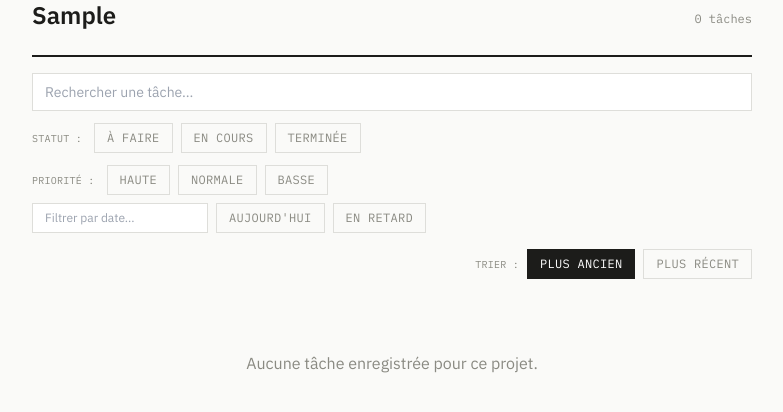
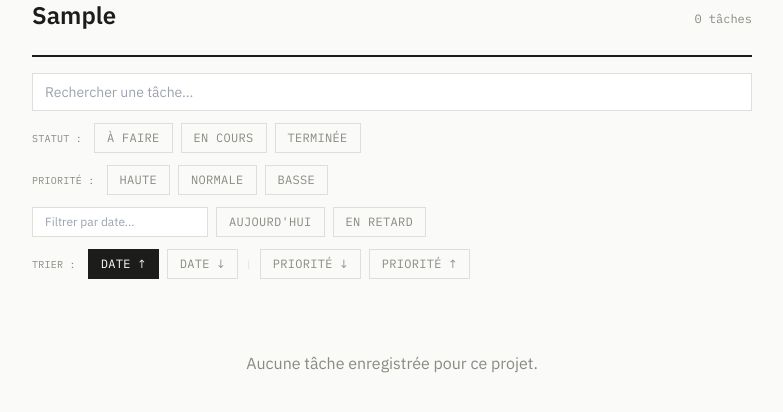
Before and after one commit to Azertgc/Novatask, a Django app: page /tache/1/liste/ in a window 1280 px wide. Shown: the part 135-547 px from the top of the page, without its empty margins (248-1031 px from the left). Run offline with Django 5.2, Linux system fonts and the light colour scheme; a user stored in the database is signed in; tables that the repository leaves empty hold one stand-in row (values such as "Sample post"); data that the repository does not hold is empty; some libraries are stand-ins or nearby versions.

Commit message:
filtre ajouter

```diff
--- a/novatask/views.py
+++ b/novatask/views.py
@@ -107,15 +107,27 @@
         maintenant = timezone.localtime()
         taches = [t for t in taches if t.statut != 'terminee' and maintenant >= t.datetime_fin]
 
-    # --- TRI ---
+    # ======================================================
+    # TRI (19.7 + 19.8)
+    # ======================================================
+    # Ordre de poids pour la priorité : plus le nombre est élevé, plus
+    # la priorité est importante. Nécessaire car un tri alphabétique
+    # classerait "haute" avant "normale" à tort.
+    ORDRE_PRIORITE = {'basse': 0, 'normale': 1, 'haute': 2}
+
     tri = request.GET.get('tri', 'date_asc')
-    taches = list(taches)  # uniformise en liste pour trier, que ce soit déjà une liste ou un queryset
+    taches = list(taches)
 
     if tri == 'date_desc':
         taches.sort(key=lambda t: (t.date_realisation, t.heure_debut), reverse=True)
+    elif tri == 'priorite_desc':
+        # Haute priorité en premier
+        taches.sort(key=lambda t: ORDRE_PRIORITE.get(t.priorite, 0), reverse=True)
+    elif tri == 'priorite_asc':
+        # Basse priorité en premier
+        taches.sort(key=lambda t: ORDRE_PRIORITE.get(t.priorite, 0))
     else:  # date_asc par défaut
         taches.sort(key=lambda t: (t.date_realisation, t.heure_debut))
-
     return render(request, 'projets/liste_tache.html', {
         'projet': projetPer,
         'taches': taches,
@@ -126,6 +138,8 @@
         'aujourd_hui_seulement': aujourd_hui_seulement,
         'en_retard_seulement': en_retard_seulement,
         'tri': tri,
+        'statuts_disponibles': [('a_faire', 'À faire'), ('en_cours', 'En cours'), ('terminee', 'Terminée')],
+        'priorites_disponibles': [('haute', 'Haute'), ('normale', 'Normale'), ('basse', 'Basse')],
     })
 #--------------------------------------------------------------------------------------------------------------------
 #--------------------------------------------------------------------------------------------------------------------
--- a/templates/projets/liste_tache.html
+++ b/templates/projets/liste_tache.html
@@ -13,6 +13,20 @@
         body { font-family: 'IBM Plex Sans', sans-serif; }
         .mono { font-family: 'IBM Plex Mono', monospace; }
     </style>
+    <script>
+    function trierPar(valeur) {
+        document.getElementById('tri-input').value = valeur;
+        document.getElementById('filtres-form').submit();
+    }
+
+    flatpickr('#filtre-date', {
+        dateFormat: 'Y-m-d',
+        allowInput: false,
+        onChange: function(selectedDates, dateStr) {
+            document.getElementById('filtres-form').submit();
+        }
+    });
+    </script>
 </head>
 
 <body class="bg-[#FAFAF8] text-[#1C1C1A] min-h-screen">
@@ -49,124 +63,102 @@
             </p>
         </div>
 
-        <!-- RECHERCHE -->
-        <form method="GET" class="flex-1 min-w-[180px] mt-4">
-            <input type="text" name="q" value="{{ recherche }}"
-                placeholder="Rechercher une tâche..."
-                class="w-full border border-[#DEDEDA] bg-white px-3 py-2 text-sm text-[#1C1C1A] focus:outline-none focus:border-[#1C1C1A]">
-        </form>
+        <form method="GET" id="filtres-form" class="mt-4 space-y-3">
 
-<!-- FILTRES STATUT + PRIORITE (multi-sélection, style carré) -->
-<form method="GET" class="mt-3 space-y-3">
-    {% if recherche %}<input type="hidden" name="q" value="{{ recherche }}">{% endif %}
-    {% if date_filtre %}<input type="hidden" name="date" value="{{ date_filtre }}">{% endif %}
-    {% if aujourd_hui_seulement %}<input type="hidden" name="aujourdhui" value="1">{% endif %}
-    {% if en_retard_seulement %}<input type="hidden" name="retard" value="1">{% endif %}
+    <!-- RECHERCHE -->
+    <input type="text" name="q" value="{{ recherche }}"
+        placeholder="Rechercher une tâche..."
+        class="w-full border border-[#DEDEDA] bg-white px-3 py-2 text-sm text-[#1C1C1A] focus:outline-none focus:border-[#1C1C1A]">
 
+    <!-- STATUT -->
     <div class="flex flex-wrap items-center gap-2">
         <span class="mono text-[10px] uppercase text-[#8A8A82] tracking-wide mr-1">Statut :</span>
+        {% for valeur, libelle in statuts_disponibles %}
+        <label>
+            <input type="checkbox" name="statut" value="{{ valeur }}" class="peer sr-only"
+                   {% if valeur in statuts_filtre %}checked{% endif %}
+                   onchange="document.getElementById('filtres-form').submit()">
+            <div class="mono text-xs uppercase tracking-wide px-3 py-1.5 border border-[#DEDEDA] text-[#8A8A82] cursor-pointer hover:border-[#1C1C1A] hover:text-[#1C1C1A] peer-checked:bg-[#1C1C1A] peer-checked:text-white peer-checked:border-[#1C1C1A] transition-colors">
+                {{ libelle }}
+            </div>
+        </label>
+        {% endfor %}
+    </div>
+
+    <!-- PRIORITE -->
+    <div class="flex flex-wrap items-center gap-2">
+        <span class="mono text-[10px] uppercase text-[#8A8A82] tracking-wide mr-1">Priorité :</span>
+        {% for valeur, libelle in priorites_disponibles %}
+        <label>
+            <input type="checkbox" name="priorite" value="{{ valeur }}" class="peer sr-only"
+                   {% if valeur in priorites_filtre %}checked{% endif %}
+                   onchange="document.getElementById('filtres-form').submit()">
+            <div class="mono text-xs uppercase tracking-wide px-3 py-1.5 border border-[#DEDEDA] text-[#8A8A82] cursor-pointer hover:border-[#1C1C1A] hover:text-[#1C1C1A] peer-checked:bg-[#1C1C1A] peer-checked:text-white peer-checked:border-[#1C1C1A] transition-colors">
+                {{ libelle }}
+            </div>
+        </label>
+        {% endfor %}
+    </div>
+
+    <!-- DATE + RACCOURCIS -->
+    <div class="flex flex-wrap items-center gap-2">
+        <input type="text" id="filtre-date" name="date" value="{{ date_filtre }}"
+            placeholder="Filtrer par date..."
+            class="border border-[#DEDEDA] bg-white px-3 py-1.5 text-xs text-[#1C1C1A] focus:outline-none focus:border-[#1C1C1A] w-44">
 
         <label>
-            <input type="checkbox" name="statut" value="a_faire" class="peer sr-only"
-                   {% if 'a_faire' in statuts_filtre %}checked{% endif %}
-                   onchange="this.form.submit()">
+            <input type="checkbox" name="aujourdhui" value="1" class="peer sr-only"
+                   {% if aujourd_hui_seulement %}checked{% endif %}
+                   onchange="document.getElementById('filtres-form').submit()">
             <div class="mono text-xs uppercase tracking-wide px-3 py-1.5 border border-[#DEDEDA] text-[#8A8A82] cursor-pointer hover:border-[#1C1C1A] hover:text-[#1C1C1A] peer-checked:bg-[#1C1C1A] peer-checked:text-white peer-checked:border-[#1C1C1A] transition-colors">
-                À faire
+                Aujourd'hui
             </div>
         </label>
 
         <label>
-            <input type="checkbox" name="statut" value="en_cours" class="peer sr-only"
-                   {% if 'en_cours' in statuts_filtre %}checked{% endif %}
-                   onchange="this.form.submit()">
-            <div class="mono text-xs uppercase tracking-wide px-3 py-1.5 border border-[#DEDEDA] text-[#8A8A82] cursor-pointer hover:border-[#1C1C1A] hover:text-[#1C1C1A] peer-checked:bg-[#1C1C1A] peer-checked:text-white peer-checked:border-[#1C1C1A] transition-colors">
-                En cours
-            </div>
-        </label>
-
-        <label>
-            <input type="checkbox" name="statut" value="terminee" class="peer sr-only"
-                   {% if 'terminee' in statuts_filtre %}checked{% endif %}
-                   onchange="this.form.submit()">
-            <div class="mono text-xs uppercase tracking-wide px-3 py-1.5 border border-[#DEDEDA] text-[#8A8A82] cursor-pointer hover:border-[#1C1C1A] hover:text-[#1C1C1A] peer-checked:bg-[#1C1C1A] peer-checked:text-white peer-checked:border-[#1C1C1A] transition-colors">
-                Terminée
+            <input type="checkbox" name="retard" value="1" class="peer sr-only"
+                   {% if en_retard_seulement %}checked{% endif %}
+                   onchange="document.getElementById('filtres-form').submit()">
+            <div class="mono text-xs uppercase tracking-wide px-3 py-1.5 border border-[#DEDEDA] text-[#8A8A82] cursor-pointer hover:border-[#B03A2E] hover:text-[#B03A2E] peer-checked:bg-[#B03A2E] peer-checked:text-white peer-checked:border-[#B03A2E] transition-colors">
+                En retard
             </div>
         </label>
     </div>
 
-    <div class="flex flex-wrap items-center gap-2">
-        <span class="mono text-[10px] uppercase text-[#8A8A82] tracking-wide mr-1">Priorité :</span>
+    <!-- TRI (champ caché, mis à jour par les boutons ci-dessous) -->
+    <input type="hidden" name="tri" id="tri-input" value="{{ tri }}">
+    <div class="flex items-center gap-2">
+        <span class="mono text-[10px] uppercase text-[#8A8A82] tracking-wide mr-1">Trier :</span>
+        <button type="button" onclick="trierPar('date_asc')"
+            class="mono text-xs uppercase tracking-wide px-3 py-1.5 border
+            {% if tri == 'date_asc' %}bg-[#1C1C1A] text-white border-[#1C1C1A]{% else %}border-[#DEDEDA] text-[#8A8A82] hover:border-[#1C1C1A] hover:text-[#1C1C1A]{% endif %}">
+            Date ↑
+        </button>
+        <button type="button" onclick="trierPar('date_desc')"
+            class="mono text-xs uppercase tracking-wide px-3 py-1.5 border
+            {% if tri == 'date_desc' %}bg-[#1C1C1A] text-white border-[#1C1C1A]{% else %}border-[#DEDEDA] text-[#8A8A82] hover:border-[#1C1C1A] hover:text-[#1C1C1A]{% endif %}">
+            Date ↓
+        </button>
+        <span class="mono text-[10px] text-[#DEDEDA]">|</span>
+        <button type="button" onclick="trierPar('priorite_desc')"
+            class="mono text-xs uppercase tracking-wide px-3 py-1.5 border
+            {% if tri == 'priorite_desc' %}bg-[#1C1C1A] text-white border-[#1C1C1A]{% else %}border-[#DEDEDA] text-[#8A8A82] hover:border-[#1C1C1A] hover:text-[#1C1C1A]{% endif %}">
+            Priorité ↓
+        </button>
+        <button type="button" onclick="trierPar('priorite_asc')"
+            class="mono text-xs uppercase tracking-wide px-3 py-1.5 border
+            {% if tri == 'priorite_asc' %}bg-[#1C1C1A] text-white border-[#1C1C1A]{% else %}border-[#DEDEDA] text-[#8A8A82] hover:border-[#1C1C1A] hover:text-[#1C1C1A]{% endif %}">
+            Priorité ↑
+        </button>
 
-        <label>
-            <input type="checkbox" name="priorite" value="haute" class="peer sr-only"
-                   {% if 'haute' in priorites_filtre %}checked{% endif %}
-                   onchange="this.form.submit()">
-            <div class="mono text-xs uppercase tracking-wide px-3 py-1.5 border border-[#DEDEDA] text-[#8A8A82] cursor-pointer hover:border-[#1C1C1A] hover:text-[#1C1C1A] peer-checked:bg-[#1C1C1A] peer-checked:text-white peer-checked:border-[#1C1C1A] transition-colors">
-                Haute
-            </div>
-        </label>
-
-        <label>
-            <input type="checkbox" name="priorite" value="normale" class="peer sr-only"
-                   {% if 'normale' in priorites_filtre %}checked{% endif %}
-                   onchange="this.form.submit()">
-            <div class="mono text-xs uppercase tracking-wide px-3 py-1.5 border border-[#DEDEDA] text-[#8A8A82] cursor-pointer hover:border-[#1C1C1A] hover:text-[#1C1C1A] peer-checked:bg-[#1C1C1A] peer-checked:text-white peer-checked:border-[#1C1C1A] transition-colors">
-                Normale
-            </div>
-        </label>
-
-        <label>
-            <input type="checkbox" name="priorite" value="basse" class="peer sr-only"
-                   {% if 'basse' in priorites_filtre %}checked{% endif %}
-                   onchange="this.form.submit()">
-            <div class="mono text-xs uppercase tracking-wide px-3 py-1.5 border border-[#DEDEDA] text-[#8A8A82] cursor-pointer hover:border-[#1C1C1A] hover:text-[#1C1C1A] peer-checked:bg-[#1C1C1A] peer-checked:text-white peer-checked:border-[#1C1C1A] transition-colors">
-                Basse
-            </div>
-        </label>
-
-        {% if statuts_filtre or priorites_filtre %}
-        <a href="?{% if recherche %}q={{ recherche }}&{% endif %}{% if date_filtre %}date={{ date_filtre }}{% endif %}"
-           class="mono text-xs text-[#8A8A82] hover:text-[#1C1C1A] underline underline-offset-2 ml-2">
-            Réinitialiser
+        {% if recherche or statuts_filtre or priorites_filtre or date_filtre or aujourd_hui_seulement or en_retard_seulement %}
+        <a href="{% url 'liste_tache' projet.id %}" class="mono text-xs text-[#8A8A82] hover:text-[#1C1C1A] underline underline-offset-2 ml-2">
+            Réinitialiser tout
         </a>
         {% endif %}
     </div>
+
 </form>
-
-        <!-- FILTRE DATE -->
-        <div class="flex items-center gap-2 mt-2">
-            <input type="text" id="filtre-date" name="date" value="{{ date_filtre }}"
-                placeholder="Filtrer par date..."
-                class="border border-[#DEDEDA] bg-white px-3 py-1.5 text-xs text-[#1C1C1A] focus:outline-none focus:border-[#1C1C1A] w-44">
-
-            <a href="?aujourdhui=1" class="mono text-xs uppercase tracking-wide px-3 py-1.5 border
-                {% if aujourd_hui_seulement %}bg-[#1C1C1A] text-white border-[#1C1C1A]{% else %}border-[#DEDEDA] text-[#8A8A82]{% endif %}">
-                Aujourd'hui
-            </a>
-            <a href="?retard=1" class="mono text-xs uppercase tracking-wide px-3 py-1.5 border
-                {% if en_retard_seulement %}bg-[#B03A2E] text-white border-[#B03A2E]{% else %}border-[#DEDEDA] text-[#8A8A82]{% endif %}">
-                En retard
-            </a>
-            {% if date_filtre %}
-            <a href="?{% if recherche %}q={{ recherche }}&{% endif %}{% if statut_filtre %}statut={{ statut_filtre }}&{% endif %}{% if priorite_filtre %}priorite={{ priorite_filtre }}{% endif %}"
-                class="mono text-xs text-[#8A8A82] hover:text-[#1C1C1A] underline underline-offset-2">
-                Retirer
-            </a>
-            {% endif %}
-        </div>
-        <div class="flex items-center justify-end gap-2 mt-4">
-            <span class="mono text-[10px] uppercase text-[#8A8A82] tracking-wide">Trier :</span>
-            <a href="?{% if recherche %}q={{ recherche }}&{% endif %}{% for s in statuts_filtre %}statut={{ s }}&{% endfor %}{% for p in priorites_filtre %}priorite={{ p }}&{% endfor %}{% if date_filtre %}date={{ date_filtre }}&{% endif %}tri=date_asc"
-            class="mono text-xs uppercase tracking-wide px-3 py-1.5 border
-            {% if tri == 'date_asc' %}bg-[#1C1C1A] text-white border-[#1C1C1A]{% else %}border-[#DEDEDA] text-[#8A8A82] hover:border-[#1C1C1A] hover:text-[#1C1C1A]{% endif %}">
-                Plus ancien
-            </a>
-            <a href="?{% if recherche %}q={{ recherche }}&{% endif %}{% for s in statuts_filtre %}statut={{ s }}&{% endfor %}{% for p in priorites_filtre %}priorite={{ p }}&{% endfor %}{% if date_filtre %}date={{ date_filtre }}&{% endif %}tri=date_desc"
-            class="mono text-xs uppercase tracking-wide px-3 py-1.5 border
-            {% if tri == 'date_desc' %}bg-[#1C1C1A] text-white border-[#1C1C1A]{% else %}border-[#DEDEDA] text-[#8A8A82] hover:border-[#1C1C1A] hover:text-[#1C1C1A]{% endif %}">
-                Plus récent
-            </a>
-        </div>
         <!-- LISTE DES TÂCHES -->
         <div class="mt-2">
             {% for tache in taches %}
```
Also changed, not shown: novatask/tests/__init__.py (added), novatask/tests/test_forms.py (added), novatask/tests/test_models.py (added), novatask/tests/test_views.py (added).
